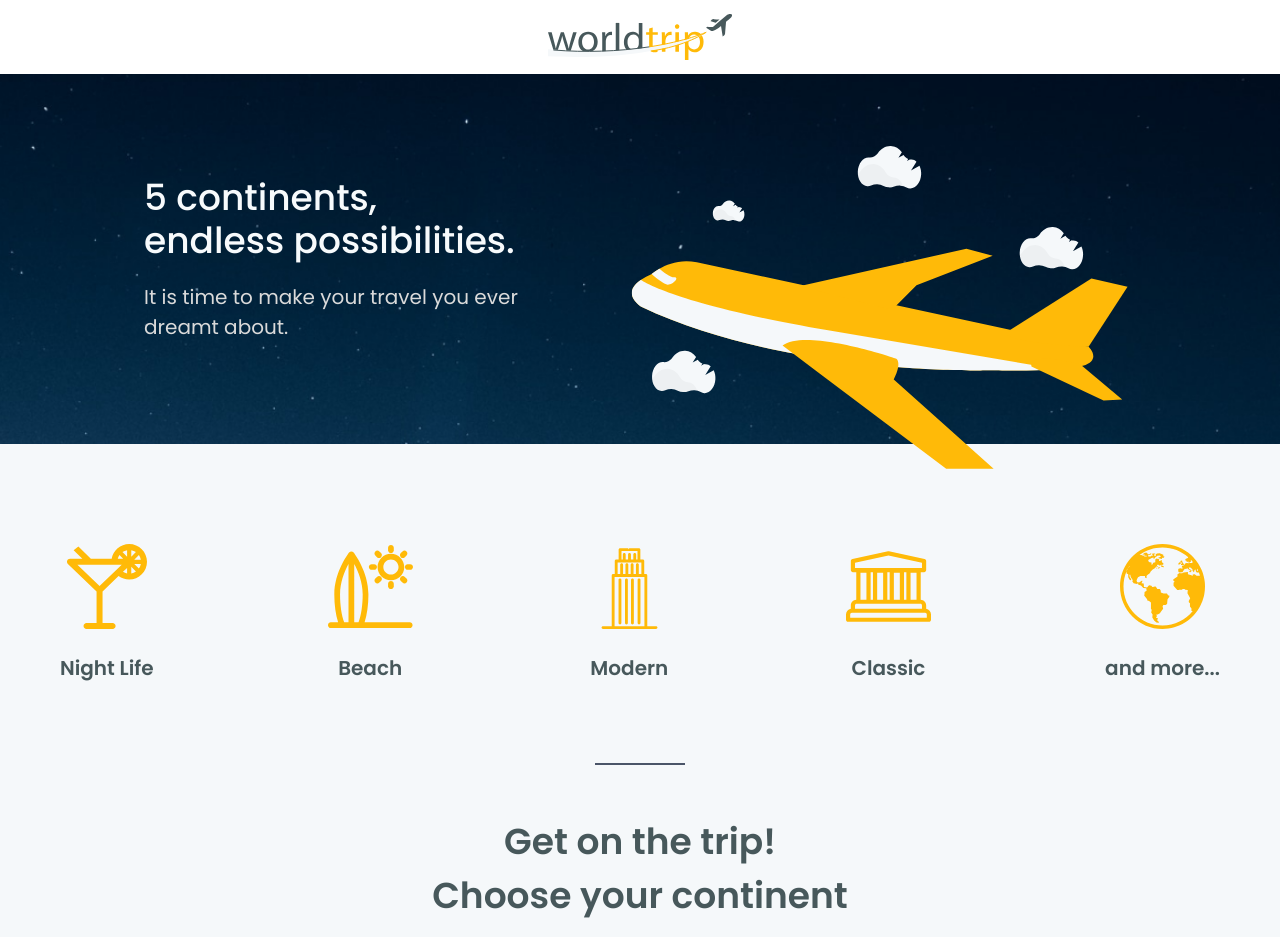
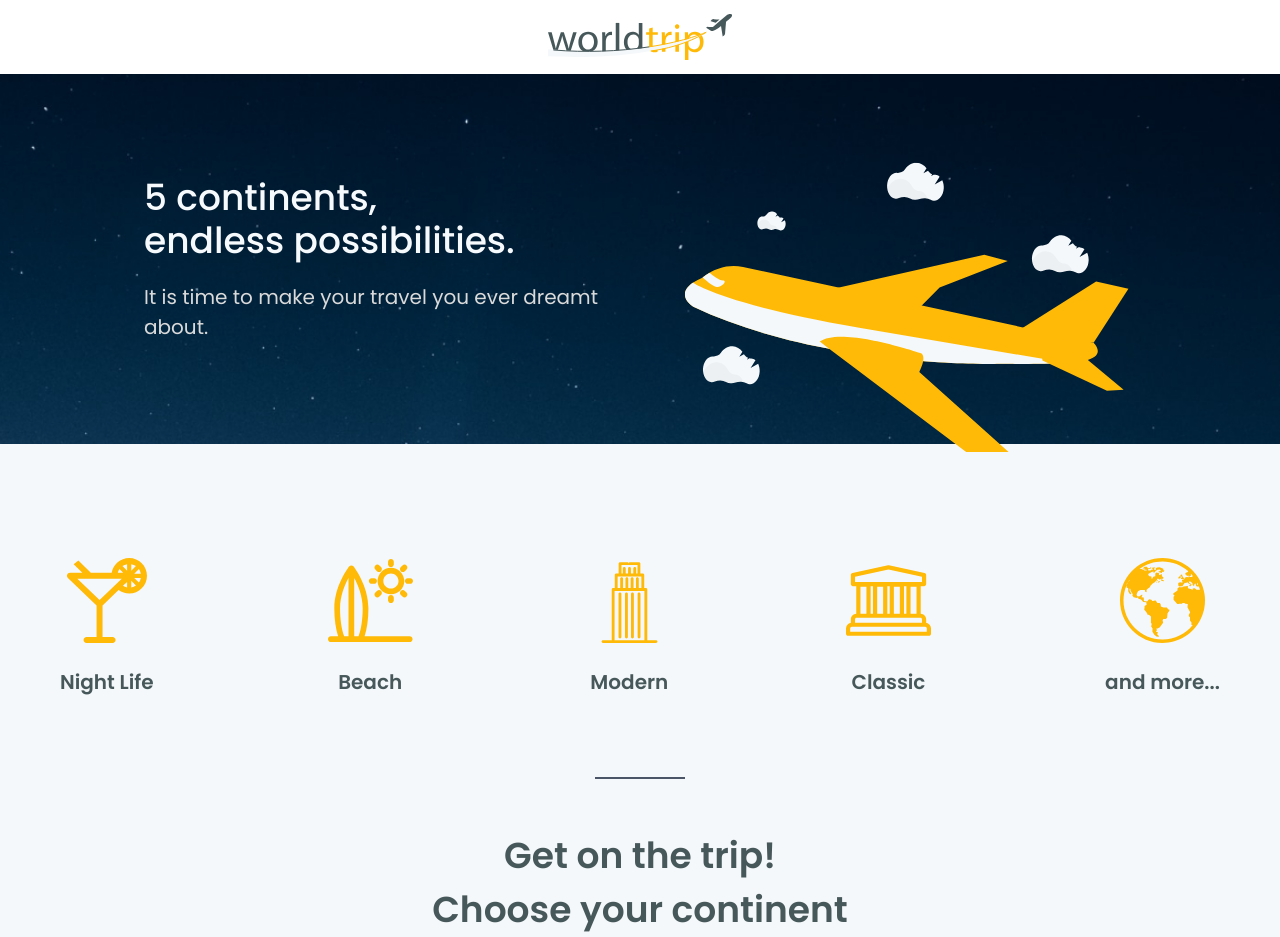
Before and after one commit to Bernardomennndes/worldtrip, a Next.js app: page / in a window 1280 px wide. Built offline with nearby package versions, Linux system fonts and the light colour scheme.

Commit message:
Style: Design issues fixed

```diff
--- a/src/components/Banner.tsx
+++ b/src/components/Banner.tsx
@@ -36,7 +36,7 @@ export function Banner() {
                         </Text>
                     </Box>
                     <Image
-                        w="600px"
+                        w="480px"
                         display="block"
                         src="/images/airplane.svg"
                         alt="Flying airplane with some clouds around"
--- a/src/components/TravelTypes.tsx
+++ b/src/components/TravelTypes.tsx
@@ -7,7 +7,7 @@ export function TravelTypes() {
             maxW="1160px"
             justify="space-between"
             align="center"
-            mt="100px"
+            mt="114px"
             mx="auto"
         >
 
```
Also changed, not shown: src/pages/_app.tsx (+7 -0 lines).
